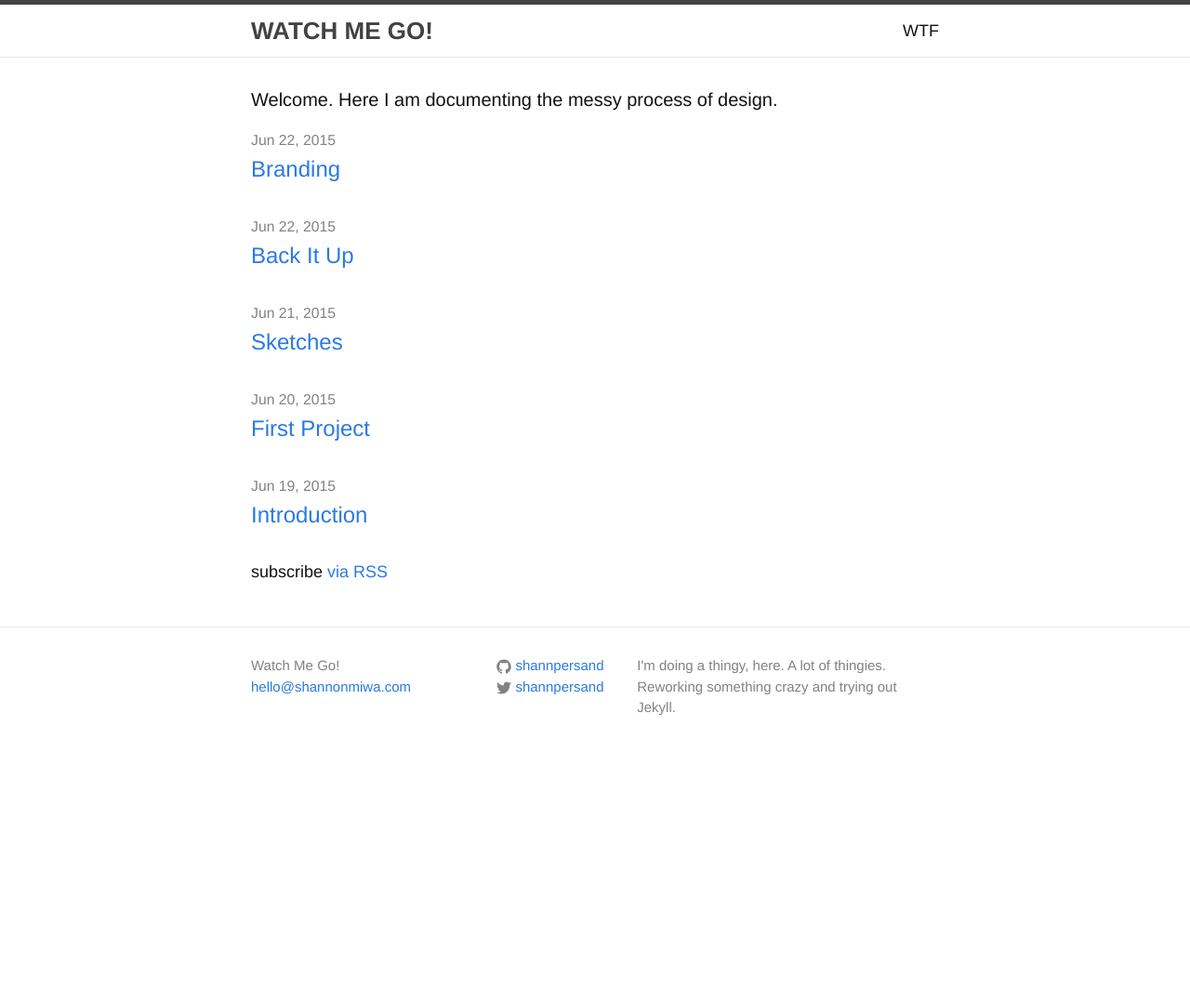
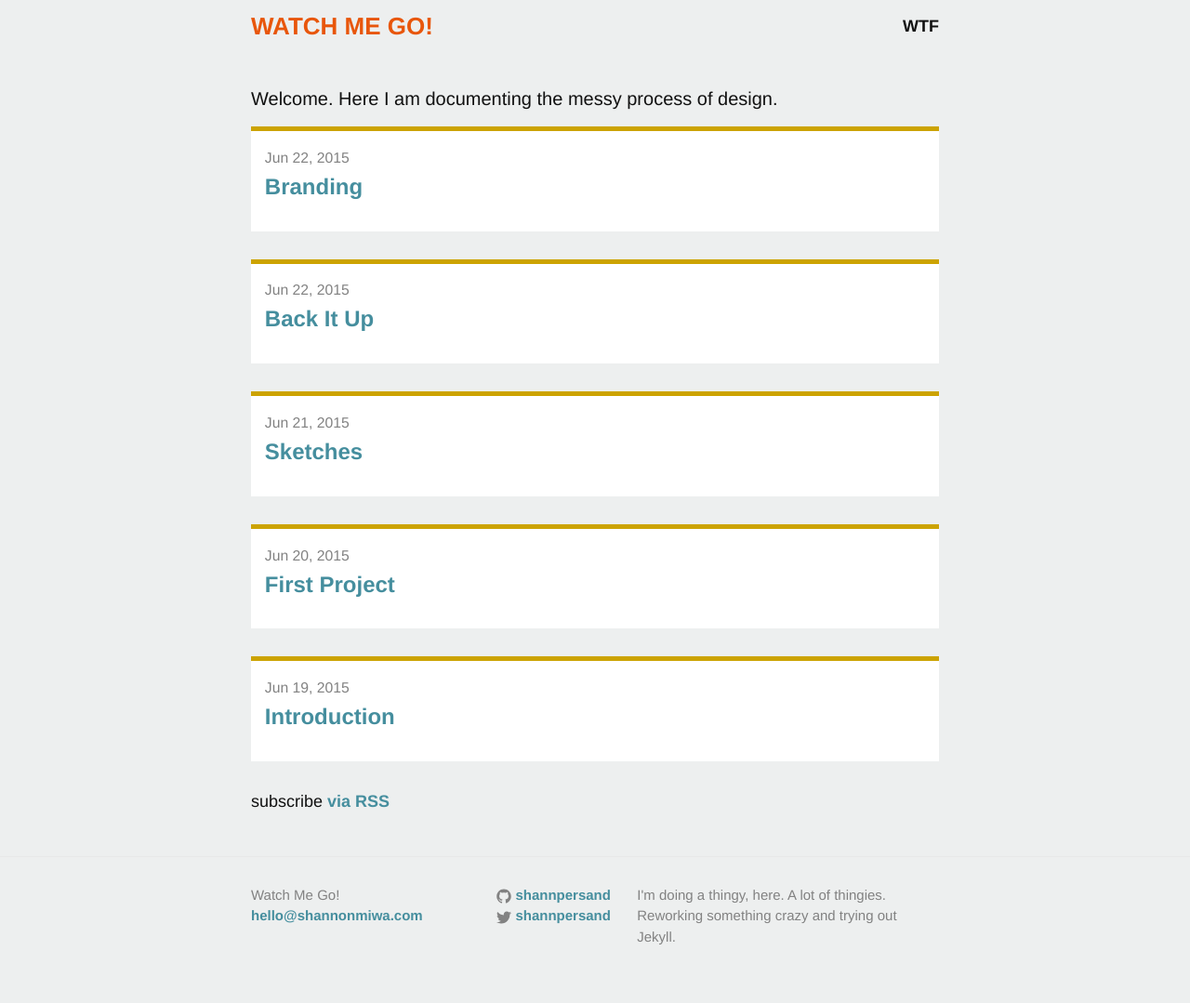
Before and after one commit to shannpersand/shannpersand.github.io, a Jekyll site: the page built from index.html, in a window 1280 px wide. Shown: the whole page at 93% size. Built offline with Jekyll 4.4.1, drawn with Linux system fonts in a browser that asks for light colours; before the commit the page ends 900 px from its top, so only the background shows below that.

Commit message:
slight color changes/css

```diff
--- a/_sass/_base.scss
+++ b/_sass/_base.scss
@@ -89,11 +89,12 @@ h1, h2, h3, h4, h5, h6 {
  * Links
  */
 a {
-    color: $brand-color;
+    color: $tertiary-color;
+    font-weight: 700;
     text-decoration: none;
 
     &:visited {
-        color: darken($brand-color, 15%);
+        color: darken($tertiary-color, 15%);
     }
 
     &:hover {
--- a/_sass/_layout.scss
+++ b/_sass/_layout.scss
@@ -2,15 +2,14 @@
  * Site header
  */
 .site-header {
-    border-top: 5px solid $grey-color-dark;
-    border-bottom: 1px solid $grey-color-light;
-    min-height: 56px;
+    min-height: 61px;
 
     // Positioning context for the mobile navigation icon
     position: relative;
 }
 
 .site-title {
+    color: $brand-color;
     font-size: 26px;
     font-weight: 700;
     line-height: 56px;
@@ -20,7 +19,7 @@
 
     &,
     &:visited {
-        color: $grey-color-dark;
+        color: $brand-color;;
     }
 }
 
@@ -173,6 +172,9 @@
     list-style: none;
 
     > li {
+        background-color: #fff;
+        border-top: 5px $secondary-color solid;
+        padding: 2%;
         margin-bottom: $spacing-unit;
     }
 }
--- a/css/main.scss
+++ b/css/main.scss
@@ -14,8 +14,10 @@ $base-line-height: 1.5;
 $spacing-unit:     30px;
 
 $text-color:       #111;
-$background-color: #ffffff;
-$brand-color:      #2a7ae2;
+$background-color: #EDEFEF;
+$brand-color:      #E8560B;
+$secondary-color: #CCA300;
+$tertiary-color:  #458E9E;
 
 $grey-color:       #828282;
 $grey-color-light: lighten($grey-color, 40%);
```
